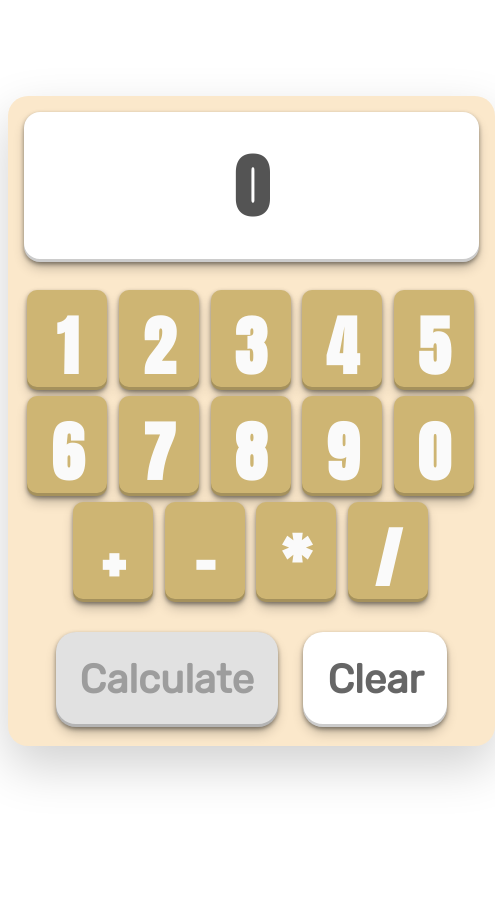
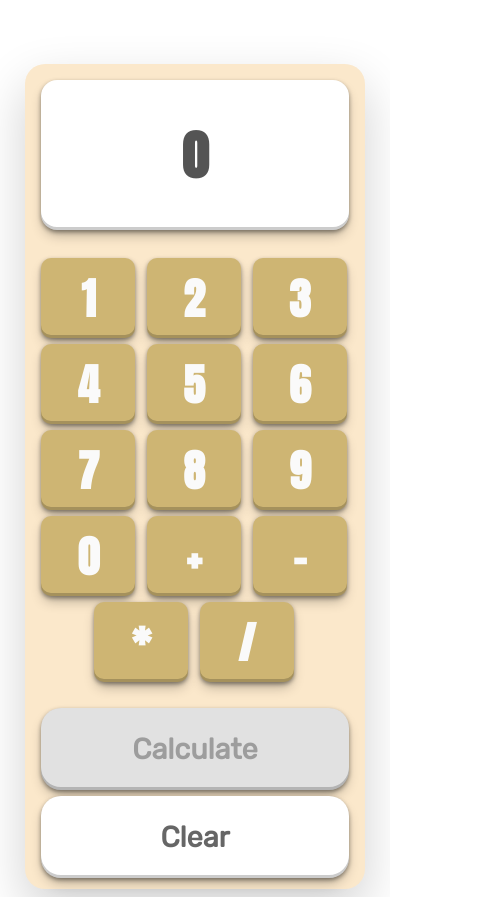
Before and after one commit to JakubJurkian/Calculator-vanilla-js, a plain HTML site: page index.html in a window 390 px wide. Shown: the whole page, 495 px wide, since content can reach past the window. Before the commit the page ends 844 px from the top, so only its background shows below. Drawn offline with Linux system fonts and the light colour scheme.

Commit message:
Added rwd for small devices and more.

```diff
--- a/assets/styles/style.css
+++ b/assets/styles/style.css
@@ -1,5 +1,5 @@
-@import url('https://fonts.googleapis.com/css2?family=Rubik&display=swap');
-@import url('https://fonts.googleapis.com/css2?family=Anton&display=swap');
+@import url("https://fonts.googleapis.com/css2?family=Rubik&display=swap");
+@import url("https://fonts.googleapis.com/css2?family=Anton&display=swap");
 
 * {
   font-family: "Courier New", Courier, monospace;
@@ -26,7 +26,7 @@ input {
   text-align: center;
   display: inline-block;
   width: 100%;
-  font-family: 'Anton', sans-serif;
+  font-family: "Anton", sans-serif;
   border: none;
   margin-bottom: 1rem;
   height: 150px;
@@ -48,7 +48,7 @@ input[disabled] {
   border: none;
   border-radius: 20px;
   cursor: pointer;
-  font-family: 'Rubik', sans-serif;
+  font-family: "Rubik", sans-serif;
   font-size: 1.4rem;
   color: rgba(0, 0, 0, 0.6);
 }
@@ -80,10 +80,17 @@ input[disabled] {
   height: 4.2rem;
   margin: 2px 2px 4px 0;
   font-size: 2.8rem;
-  font-family: 'Anton', sans-serif;
+  font-family: "Anton", sans-serif;
   border-radius: 10px;
   background-color: rgb(206, 181, 115);
   color: rgb(250, 250, 250);
+}
+
+.number:active,
+.sign:active,
+.calculate-btn:active,
+.clear-btn:active {
+  animation: press 0.2s 1 linear;
 }
 
 .number:hover,
@@ -106,9 +113,24 @@ input[disabled] {
   color: rgb(250, 250, 250);
 }
 
-input, button, .number, .sign {
+input,
+button,
+.number,
+.sign {
   box-shadow: rgba(0, 0, 0, 0.4) 0px 2px 4px,
     rgba(0, 0, 0, 0.3) 0px 7px 13px -3px, rgba(0, 0, 0, 0.2) 0px -3px 0px inset;
+}
+
+@keyframes press {
+  0% {
+    transform: scale(1);
+  }
+  50% {
+    transform: scale(0.92);
+  }
+  to {
+    transform: scale(1);
+  }
 }
 
 @media (max-width: 620px) {
@@ -118,7 +140,6 @@ input, button, .number, .sign {
     width: 487px;
   }
   input {
-    /* font-size: 4rem; */
     height: 150px;
   }
   .number,
@@ -127,12 +148,85 @@ input, button, .number, .sign {
     margin-left: 0;
     width: 80px;
     height: 100px;
-    font-size: 65px;
+    font-size: 60px;
   }
   .calculate-btn,
   .clear-btn {
     margin-top: 10px;
     padding: 24px;
-    font-size: 2.5rem;
+    font-size: 2.3rem;
   }
 }
+
+@media (max-width: 495px) {
+  .container {
+    margin-top: 5rem;
+    height: 750px;
+    width: 400px;
+  }
+  input {
+    height: 150px;
+  }
+  .number,
+  .sign {
+    padding-top: 8px;
+    margin-left: 0;
+    width: 110px;
+    height: 80px;
+    font-size: 45px;
+  }
+  .calculate-btn,
+  .clear-btn {
+    margin-top: 10px;
+    padding: 24px;
+    font-size: 2rem;
+  }
+}
+
+@media (max-width: 410px) {
+  .container {
+    margin-top: 4rem;
+    height: 825px;
+    width: 340px;
+  }
+  input {
+    font-size: 3.3rem;
+  }
+  .number,
+  .sign {
+    width: 94px;
+    height: 80px;
+    font-size: 2.7rem;
+  }
+  .calculate-btn,
+  .clear-btn {
+    font-size: 1.8rem;
+    width: 100%;
+    margin: 6px 0 0 0;
+  }
+}
+
+@media (min-width: 1800px) {
+  .container {
+    margin-top: 3rem;
+    height: 500px;
+    width: 650px;
+  }
+  input {
+    font-size: 5rem;
+    height: 155px;
+  }
+  .number,
+  .sign {
+    padding-top: 8px;
+    margin-left: 0;
+    width: 113px;
+    height: 85px;
+    font-size: 45px;
+  }
+  .calculate-btn,
+  .clear-btn {
+    padding: 34px;
+    font-size: 1.8rem;
+  }
+}
--- a/index.html
+++ b/index.html
@@ -4,7 +4,8 @@
     <meta charset="UTF-8">
     <meta http-equiv="X-UA-Compatible" content="IE=edge">
     <meta name="viewport" content="width=device-width, initial-scale=1.0">
-    <title>My Calculator</title>
+    <title>Calculator</title>
+    <link rel="icon" type="image/x-icon" href="/assets/images/calculator.png">
     <link rel="stylesheet" href="assets/styles/style.css">
     <script src="assets/scripts/app.js" defer></script>
 </head>
```
Also changed, not shown: assets/images/calculator.png (added).
